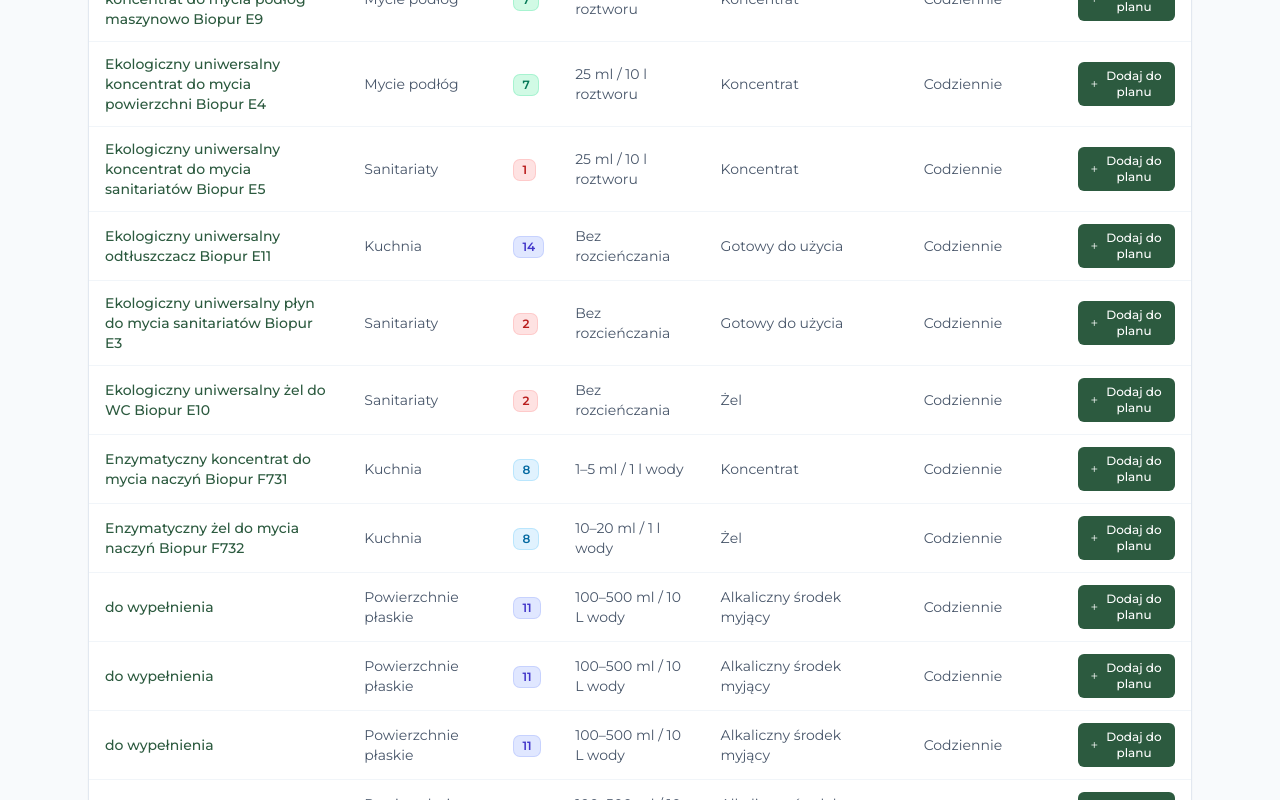
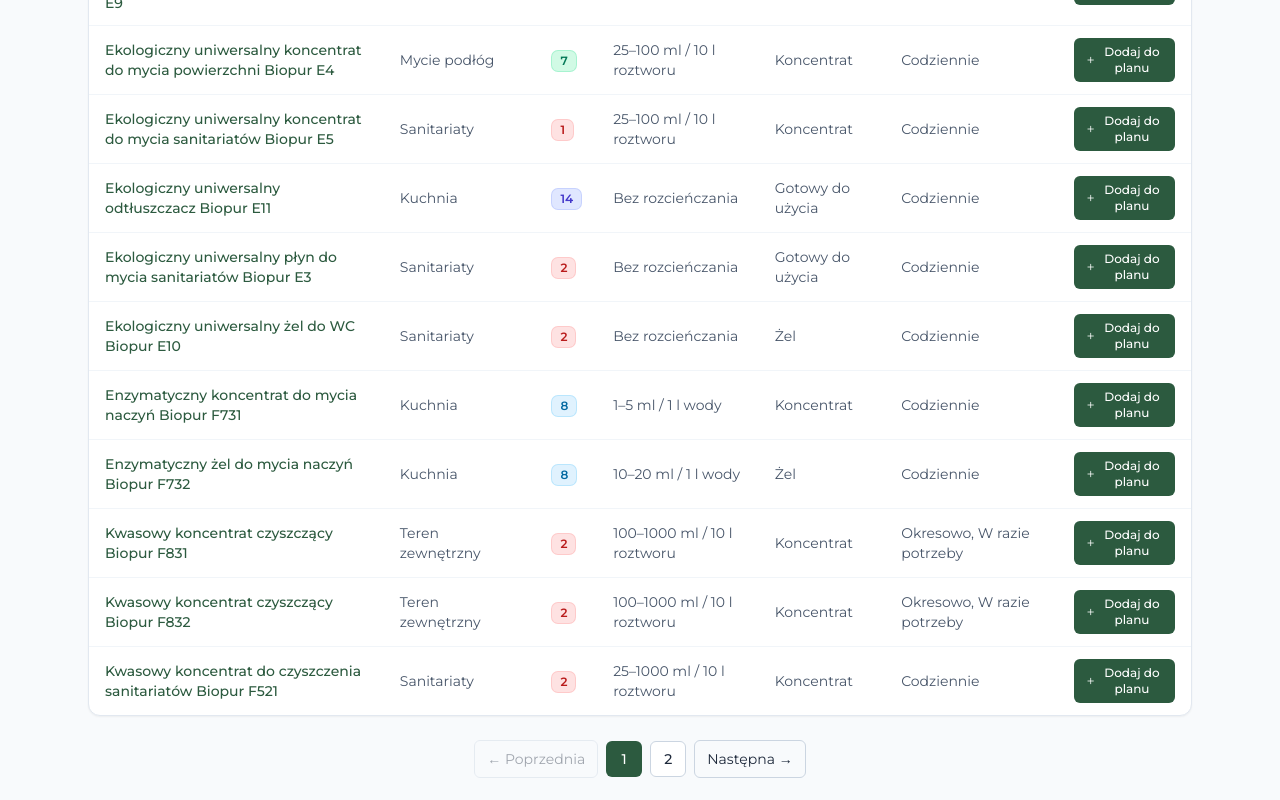
Before and after one commit to alicja06/Plan-Higieny, a React (Vite) app: page / in a window 1280 px wide. Shown: the part 740-1540 px from the top of the page. Built offline with nearby package versions, Linux system fonts and the light colour scheme.

Commit message:
modified:   src/App.tsx modified:   src/data/products.ts

```diff
--- a/src/App.tsx
+++ b/src/App.tsx
@@ -1,4 +1,4 @@
-import { useMemo, useState } from 'react';
+import { useEffect, useMemo, useState } from 'react';
 import { RotateCcw, FlaskConical, Layers, Clock, Filter, Plus, Check, FileText, X } from 'lucide-react';
 import { products, type Product } from './data/products';
 import HygienePlan from './HygienePlan';
@@ -33,6 +33,9 @@ function App() {
   const [selected, setSelected] = useState<Set<string>>(new Set());
   const [view, setView] = useState<'config' | 'plan'>('config');
 
+  const ITEMS_PER_PAGE = 15;
+  const [currentPage, setCurrentPage] = useState(1);
+
   const activeRange = PH_RANGES.find((r) => r.key === phRange)!;
 
   const filtered: Product[] = useMemo(() => {
@@ -44,6 +47,17 @@ function App() {
     });
   }, [application, frequency, phRange, activeRange]);
 
+  const totalPages = Math.ceil(filtered.length / ITEMS_PER_PAGE);
+
+  const paginatedProducts = useMemo(() => {
+  const start = (currentPage - 1) * ITEMS_PER_PAGE;
+  return filtered.slice(start, start + ITEMS_PER_PAGE);
+}, [filtered, currentPage]);
+
+useEffect(() => {
+  setCurrentPage(1);
+}, [application, frequency, phRange]);
+
   const hasFilters = application !== '' || frequency !== '' || phRange !== 'all';
 
   const selectedProducts = useMemo(
@@ -52,10 +66,11 @@ function App() {
   );
 
   const reset = () => {
-    setApplication('');
-    setFrequency('');
-    setPhRange('all');
-  };
+  setApplication('');
+  setFrequency('');
+  setPhRange('all');
+  setCurrentPage(1);
+};
 
   const addProduct = (name: string) => {
     setSelected((prev) => new Set(prev).add(name));
@@ -236,7 +251,7 @@ function App() {
                     </tr>
                   </thead>
                   <tbody className="divide-y divide-slate-100">
-                    {filtered.map((p) => {
+                    {paginatedProducts.map((p) => {
                       const isSelected = selected.has(p.name);
                       return (
                         <tr key={p.name} className="transition hover:bg-slate-50">
@@ -282,7 +297,7 @@ function App() {
 
               {/* Mobile cards */}
               <div className="space-y-3 sm:hidden">
-                {filtered.map((p) => {
+                {paginatedProducts.map((p) => {
                   const isSelected = selected.has(p.name);
                   return (
                     <div
@@ -342,6 +357,43 @@ function App() {
             </>
           )}
         </section>
+
+        {totalPages > 1 && (
+  <div className="mt-6 flex items-center justify-center gap-2">
+    <button
+      type="button"
+      disabled={currentPage === 1}
+      onClick={() => setCurrentPage(currentPage - 1)}
+      className="rounded-md border border-slate-300 px-3 py-2 text-sm disabled:opacity-40"
+    >
+      ← Poprzednia
+    </button>
+
+    {Array.from({ length: totalPages }, (_, i) => (
+      <button
+        key={i + 1}
+        type="button"
+        onClick={() => setCurrentPage(i + 1)}
+        className={`h-9 w-9 rounded-md text-sm font-medium transition ${
+          currentPage === i + 1
+            ? 'bg-primary text-white'
+            : 'border border-slate-300 bg-white hover:bg-slate-100'
+        }`}
+      >
+        {i + 1}
+      </button>
+    ))}
+
+    <button
+      type="button"
+      disabled={currentPage === totalPages}
+      onClick={() => setCurrentPage(currentPage + 1)}
+      className="rounded-md border border-slate-300 px-3 py-2 text-sm disabled:opacity-40"
+    >
+      Następna →
+    </button>
+  </div>
+)}
       </main>
 
       {/* Selection bar */}
--- a/src/data/products.ts
+++ b/src/data/products.ts
@@ -21,7 +21,7 @@ export const products: Product[] = [
     frequency: ['Codziennie', 'Okresowo'],
     usage:
       'Mycie bieżące: 1% (100 ml / 10 l roztworu); doczyszczanie powierzchni: 1–5% (100–500 ml / 10 l roztworu); trudne zabrudzenia: 10–50% (1–5 l środka / 10 l roztworu). Umyj powierzchnię przygotowanym roztworem, a następnie dokładnie spłucz czystą wodą. W przypadku silniejszych zabrudzeń zalecamy powtórzenie czynności.',
-    dosage: '100 ml / 10 l roztworu',
+    dosage: '100–5000 ml / 10 l roztworu',
   },
   {
     name: 'Ekologiczny płyn do czyszczenia powierzchni szklanych Biopur E1',
@@ -57,7 +57,7 @@ export const products: Product[] = [
     frequency: ['Codziennie'],
     usage:
       'Lekkie zabrudzenia: 0,25% (25 ml koncentratu / 10 l roztworu), średnie zabrudzenia: 0,5% (50 ml koncentratu / 10 l roztworu), trudne zabrudzenia: 2% (200 ml koncentratu / 10 l roztworu). Nanieś roztwór, równomiernie pokrywając powierzchnię.',
-    dosage: '25 ml / 10 l roztworu',
+    dosage: '25–200 ml / 10 l roztworu',
   },
   {
     name: 'Ekologiczny uniwersalny koncentrat do mycia podłóg maszynowo Biopur E9',
@@ -69,7 +69,7 @@ export const products: Product[] = [
     frequency: ['Codziennie'],
     usage:
       'Lekkie zabrudzenia: 0,25% (25 ml koncentratu / 10 l roztworu), średnie zabrudzenia: 0,5% (50 ml koncentratu / 10 l roztworu), trudne zabrudzenia: 2% (200 ml koncentratu / 10 l roztworu). Nanieś roztwór, równomiernie pokrywając powierzchnię.',
-    dosage: '25 ml / 10 l roztworu',
+    dosage: '25–200 ml / 10 l roztworu',
   },
   {
     name: 'Ekologiczny uniwersalny koncentrat do mycia powierzchni Biopur E4',
@@ -81,7 +81,7 @@ export const products: Product[] = [
     frequency: ['Codziennie'],
     usage:
       'Lekkie zabrudzenia: 0,25% (25 ml środka / 10 l roztworu), średnie zabrudzenia: 0,5% (50 ml środka / 10 l roztworu),trudne zabrudzenia: 1% (100 ml / 10 l roztworu). Nanieś roztwór na czyszczoną powierzchnię',
-    dosage: '25 ml / 10 l roztworu',
+    dosage: '25–100 ml / 10 l roztworu',
   },
   {
     name: 'Ekologiczny uniwersalny koncentrat do mycia sanitariatów Biopur E5',
@@ -93,7 +93,7 @@ export const products: Product[] = [
     frequency: ['Codziennie'],
     usage:
       'Lekkie zabrudzenia: 0,25% (25 ml koncentratu / 10 l roztworu), średnie zabrudzenia: 0,5% (50 ml koncentratu / 10 l roztworu), trudne zabrudzenia: 1% (100 ml koncentratu / 10 l roztworu). Nanieś przygotowany roztwór na powierzchnię i wyczyść.',
-    dosage: '25 ml / 10 l roztworu',
+    dosage: '25–100 ml / 10 l roztworu',
   },
   {
     name: 'Ekologiczny uniwersalny odtłuszczacz Biopur E11',
@@ -156,40 +156,40 @@ export const products: Product[] = [
     dosage: '10–20 ml / 1 l wody',
   },
   {
-    name: 'do wypełnienia',
-    type: 'Alkaliczny środek myjący',
-    description: 'Alkaliczny środek myjący do podłóg i powierzchni płaskich',
-    ph: 11,
-    phLabel: '11',
-    application: 'Powierzchnie płaskie',
+    name: 'Kwasowy koncentrat czyszczący Biopur F831',
+    type: 'Koncentrat',
+    description: 'Profesjonalny, kwasowy koncentrat do czyszczenia, odtłuszczania i usuwania zabrudzeń naturalnych i syntetycznych, w tym rdzy i wykwitów wapiennych',
+    ph: 2,
+    phLabel: '2',
+    application: 'Teren zewnętrzny',
+    frequency: ['Okresowo, W razie potrzeby'],
+    usage:
+      'Delikatne zabrudzenia: 1–2% (100–200 ml środka / 10 l roztworu), średnie zabrudzenia: 5% (500 ml środka / 10 l roztworu), silne zabrudzenia: 10% (1000 ml środka / 10 l roztworu). Rozprowadź środek po powierzchni. Pozostaw wytworzoną pianę na powierzchni do 15 minut, nie dopuszczając do wyschnięcia. Przeszoruj powierzchnię szczotką ryżową lub maszyną jednotarczową. Po zakończeniu procesu dokładnie spłucz zimną wodą.',
+    dosage: '100–1000 ml / 10 l roztworu',
+  },
+  {
+    name: 'Kwasowy koncentrat czyszczący Biopur F832',
+    type: 'Koncentrat',
+    description: 'Profesjonalny, kwasowy koncentrat do czyszczenia, odtłuszczania i usuwania zabrudzeń naturalnych i syntetycznych, w tym rdzy i wykwitów wapiennych',
+    ph: 2,
+    phLabel: '2',
+    application: 'Teren zewnętrzny',
+    frequency: ['Okresowo, W razie potrzeby'],
+    usage:
+      'Delikatne zabrudzenia: 1–2% (100–200 ml środka / 10 l roztworu), średnie zabrudzenia: 5% (500 ml środka / 10 l roztworu), silne zabrudzenia: 10% (1000 ml środka / 10 l roztworu). Nanieś rozcieńczony preparat na powierzchnię elewacji lub dachu. Pozostaw pianę na powierzchni do 15 minut, nie dopuszczając do wyschnięcia mytej powierzchni. Spłucz dokładnie strumieniem wody.',
+    dosage: '100–1000 ml / 10 l roztworu',
+  },
+  {
+    name: 'Kwasowy koncentrat do czyszczenia sanitariatów Biopur F521',
+    type: 'Koncentrat',
+    description: 'Profesjonalny środek do codziennego mycia pomieszczeń sanitarnych, urządzeń sanitarnych oraz armatury łazienkowej, kabin prysznicowych i wanien kąpielowych',
+    ph: 2,
+    phLabel: '2',
+    application: 'Sanitariaty',
     frequency: ['Codziennie'],
     usage:
-      'Przygotuj roztwór: 1–5% (100–500 ml na 10 l wody). Umyj powierzchnię przygotowanym roztworem. Następnie spłucz czystą wodą.',
-    dosage: '100–500 ml / 10 L wody',
-  },
-  {
-    name: 'do wypełnienia',
-    type: 'Alkaliczny środek myjący',
-    description: 'Alkaliczny środek myjący do podłóg i powierzchni płaskich',
-    ph: 11,
-    phLabel: '11',
-    application: 'Powierzchnie płaskie',
-    frequency: ['Codziennie'],
-    usage:
-      'Przygotuj roztwór: 1–5% (100–500 ml na 10 l wody). Umyj powierzchnię przygotowanym roztworem. Następnie spłucz czystą wodą.',
-    dosage: '100–500 ml / 10 L wody',
-  },
-  {
-    name: 'do wypełnienia',
-    type: 'Alkaliczny środek myjący',
-    description: 'Alkaliczny środek myjący do podłóg i powierzchni płaskich',
-    ph: 11,
-    phLabel: '11',
-    application: 'Powierzchnie płaskie',
-    frequency: ['Codziennie'],
-    usage:
-      'Przygotuj roztwór: 1–5% (100–500 ml na 10 l wody). Umyj powierzchnię przygotowanym roztworem. Następnie spłucz czystą wodą.',
-    dosage: '100–500 ml / 10 L wody',
+      'Mycie bieżące: 0,25% (25 ml środka / 10 l roztworu), średnie zabrudzenia: 0,5% (50 ml środka / 10 l roztworu), trudne zabrudzenia: 10% (1 l środka / 10 l roztworu), silnie zakamienione powierzchnie: 50% (0,5 l środka w 1 l wody + spryskiwacz). Umyj powierzchnię przygotowanym roztworem. Dokładnie spłucz zimną wodą.',
+    dosage: '25–1000 ml / 10 l roztworu',
   },
   {
     name: 'do wypełnienia',
@@ -227,4 +227,40 @@ export const products: Product[] = [
       'Produkt nie wymaga rozcieńczania. Spryskaj czystą ścierkę płynem. Wyczyść powierzchnię i wytrzyj ją do sucha. W przypadku silniejszych zabrudzeń powtórz czynność.',
     dosage: 'Bez rozcieńczania',
   },
+    {
+    name: 'do wypełnienia',
+    type: 'Ekologiczny płyn do czyszczenia powierzchni szklanych',
+    description: 'Ekologiczny płyn do czyszczenia powierzchni szklanych, 1 l',
+    ph: 7,
+    phLabel: '7',
+    application: 'Powierzchnie szklane',
+    frequency: ['Codziennie'],
+    usage:
+      'Produkt nie wymaga rozcieńczania. Spryskaj czystą ścierkę płynem. Wyczyść powierzchnię i wytrzyj ją do sucha. W przypadku silniejszych zabrudzeń powtórz czynność.',
+    dosage: 'Bez rozcieńczania',
+  },
+    {
+    name: 'do wypełnienia',
+    type: 'Ekologiczny płyn do czyszczenia powierzchni szklanych',
+    description: 'Ekologiczny płyn do czyszczenia powierzchni szklanych, 1 l',
+    ph: 7,
+    phLabel: '7',
+    application: 'Powierzchnie szklane',
+    frequency: ['Codziennie'],
+    usage:
+      'Produkt nie wymaga rozcieńczania. Spryskaj czystą ścierkę płynem. Wyczyść powierzchnię i wytrzyj ją do sucha. W przypadku silniejszych zabrudzeń powtórz czynność.',
+    dosage: 'Bez rozcieńczania',
+  },
+    {
+    name: 'do wypełnienia',
+    type: 'Ekologiczny płyn do czyszczenia powierzchni szklanych',
+    description: 'Ekologiczny płyn do czyszczenia powierzchni szklanych, 1 l',
+    ph: 7,
+    phLabel: '7',
+    application: 'Powierzchnie szklane',
+    frequency: ['Codziennie'],
+    usage:
+      'Produkt nie wymaga rozcieńczania. Spryskaj czystą ścierkę płynem. Wyczyść powierzchnię i wytrzyj ją do sucha. W przypadku silniejszych zabrudzeń powtórz czynność.',
+    dosage: 'Bez rozcieńczania',
+  },
 ];
```
